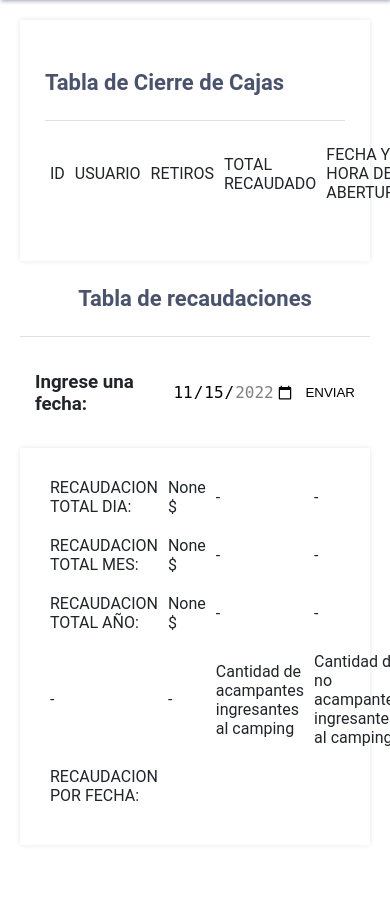
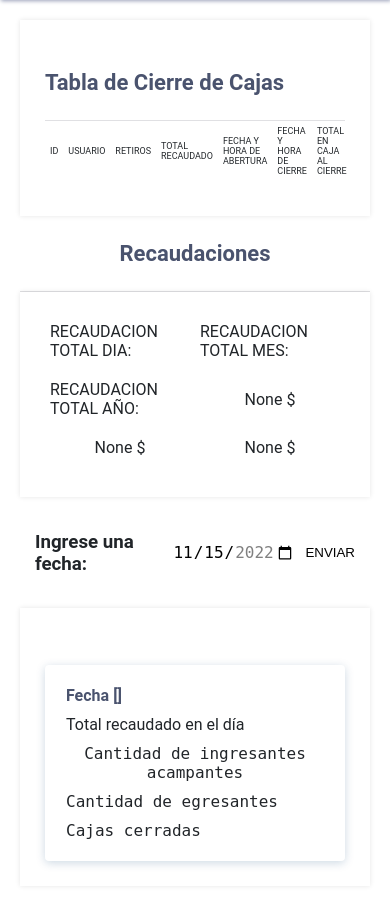
Before and after one commit to Mateo521/SiGA-Managment, a Flask app: page /recaudaciones in a window 390 px wide. Shown: the part 64-970 px from the top of the page. Run offline with Flask 2, Linux system fonts and the light colour scheme; the visitor is signed in with stand-in values (Sample User, id 1); data that the repository does not hold is empty; some libraries are stand-ins or nearby versions.

Commit message:
correcciones

```diff
--- a/application.py
+++ b/application.py
@@ -63,6 +63,8 @@
         cur.execute("SELECT * FROM caja_abierta ORDER BY id DESC")
     if(a == 6):
         cur.execute("SELECT * FROM caja_cerradas ORDER BY id DESC")
+    if(a==16):
+        cur.execute('SELECT * FROM caja_cerradas WHERE SUBSTRING(fecha_cierre,1,10) = (%s);',[fechas])
     if(a == 7):
         cur.execute('SELECT sum(total_recaudado) FROM caja_cerradas WHERE SUBSTRING(fecha_cierre, 1, 10) = (%s);',[fecha_actual])
     if(a == 8):
@@ -75,6 +77,12 @@
          cur.execute('SELECT count(*) FROM egreso WHERE fecha_ingreso = (%s);',[fechas])
     if(a==12):
          cur.execute('SELECT count(*) FROM ingreso_diario WHERE fecha_ingreso = (%s);',[fechas])
+    if(a==13):
+         cur.execute('SELECT count(*) FROM egreso WHERE fecha_egreso = (%s);',[fechas])
+    if(a==14):
+         cur.execute('SELECT count(*) FROM caja_cerradas WHERE SUBSTRING(fecha_cierre,1,10) = (%s);',[fechas])
+    if(a==15):
+         cur.execute('SELECT count(*) FROM caja_cerradas WHERE SUBSTRING(fecha_abertura, 1, 10) = (%s);',[fechas])
 
     return cur.fetchall()
 
@@ -197,13 +205,20 @@
     r = []
     c = []
     d = []
+    e = []
+    caja_a= []
+    caja_c = []
+    fecha = []
     if request.method =="POST":
         fecha = request.form["fechas"]
 
         r = conector(10,fecha)
         c = conector(11, fecha)
         d = conector(12, fecha)
-    return render_template("recaudaciones.html", caja_a = conector(5) , caja_c = conector(6) , r_dia = conector(7) , r_mes = conector(8) ,r_anio = conector(9) , r = r , c_p = c, c_pa = d)
+        e = conector(13 , fecha)
+        caja_a =  conector(14 , fecha)
+        caja_c =  conector(15 , fecha)
+    return render_template("recaudaciones.html", fecha = fecha , caja_a = conector(5) , caja_c = conector(6) , r_dia = conector(7) , r_mes = conector(8) ,r_anio = conector(9) , r = r , c_p = c, c_pa = d ,c_egresantes = e , cajaa = caja_a, cajac = caja_c)
 
 
 @app.route('/eliminar' , methods = ['GET', 'POST'])
--- a/static/style.css
+++ b/static/style.css
@@ -433,7 +433,9 @@
 	padding: 0 20px;
 	border-bottom: 1px solid rgba(83, 93, 125, 0.3);
 }
-
+span{
+	display: none;
+}
 .sidebar .sidebar-layout .sidebar-header>span {
 	overflow: hidden;
 	white-space: nowrap;
@@ -1278,8 +1280,30 @@
 }
 
 
+.tabla-s {
+	display: grid;
+	grid-template-columns: repeat(3, 1fr);
+	justify-items: center;
+	align-items: center;
+}
+
+@media screen and (max-width: 500px) {
+
+	.tabla-s {
+		grid-template-columns: 1fr 1fr;
+		justify-items: center;
+	}
+
+}
 
 @media screen and (max-width: 750px) {
+	.tablaCajas p {
+		font-size: 11px;
+	}
+
+	.titles {
+		font-size: 9px;
+	}
 
 
 	.card {
@@ -1383,3 +1407,152 @@
 	padding: 15px;
 
 }
+
+
+.Tabla_info {
+
+
+	display: grid;
+	grid-template-columns: repeat(5, 1fr);
+
+
+}
+
+.table {
+	background-color: var(--color-white);
+	width: 100%;
+	border-radius: 4px;
+	border-collapse: collapse;
+	max-width: 1200px;
+	margin: 0 auto;
+	margin-top: 2rem;
+	box-shadow: 0 2px 10px rgba(0, 67, 115, 0.2);
+}
+
+.table__header {
+	text-transform: uppercase;
+	font-weight: normal;
+	font-size: 0.75rem;
+}
+
+.table__link {
+	text-decoration: none;
+	color: var(--color-primary);
+}
+
+.table__row {
+	border-bottom: 1px solid var(--color-border);
+}
+
+.table__row--last {
+	border-bottom: 0;
+}
+
+.table__cell {
+	padding: 1rem 1.5rem;
+}
+
+.u-text-left {
+	text-align: left;
+}
+
+.u-text-right {
+	text-align: center;
+}
+
+.u-text-center {
+	text-align: center;
+}
+
+.u-font-mono {
+	font-family: 'PT Mono', monospace;
+}
+
+.btn {
+	background-color: transparent;
+	box-shadow: 0 0 0 1px var(--color-primary) inset;
+	text-align: center;
+	color: var(--color-primary);
+	display: inline-block;
+	margin: 0;
+	padding: 8px 16px;
+	font-size: 0.75rem;
+	position: relative;
+	border: none;
+	cursor: pointer;
+	border-radius: 4px;
+	white-space: nowrap;
+	text-overflow: ellipsis;
+	text-decoration: none;
+	line-height: 20px;
+	-webkit-font-smoothing: antialiased;
+}
+
+@media only screen and (max-width: 650px) {
+	span{
+		display: inline;
+	}
+
+	thead {
+		display: none;
+	}
+
+
+	.table__row {
+		display: grid;
+		grid-template-columns: 1fr ;
+		grid-template-rows: 1fr 1fr;
+		grid-column-gap: 1rem;
+		justify-items: start;
+		padding: 1rem;
+
+	}
+
+	.table__cell {
+		padding: 0;
+	}
+
+	/*
+	.table__account {
+	  grid-column: 1;
+	  grid-row: span 2;
+	}
+  */
+	.table__account-content {
+		display: flex;
+		flex-direction: column;
+	}
+
+	.table__account-number {
+		order: 2;
+		font-size: 12px;
+		padding-top: 0.25rem;
+	}
+
+	/*
+	.table__balance {
+	  grid-column: 2;
+	  grid-row: 2;
+	  font-size: 0.75rem;
+	  padding-top: 0.125rem;
+	}
+
+	.table__balance::before {
+	  content: "Balance: ";
+	}
+
+	.table__available {
+	  grid-column: 2;
+	  grid-row: 1;
+	  padding-bottom: 0.125rem;
+	}
+   */
+	.table__limit {
+		display: none;
+	}
+
+	.table__transfer {
+		grid-column: 3;
+		grid-row: span 2;
+	}
+}
--- a/templates/recaudaciones.html
+++ b/templates/recaudaciones.html
@@ -12,13 +12,13 @@
 
 
     <div style="display: grid; grid-template-columns:repeat(7,1fr);     align-items: center;" id="tabla">
-        <p>ID</p>
-        <p>USUARIO</p>
-        <p>RETIROS</p>
-        <p>TOTAL RECAUDADO</p>
-        <p>FECHA Y HORA DE ABERTURA</p>
-        <p>FECHA Y HORA DE CIERRE</p>
-        <p>TOTAL EN CAJA AL CIERRE</p>
+        <p class="titles">ID</p>
+        <p class="titles">USUARIO</p>
+        <p class="titles">RETIROS</p>
+        <p class="titles">TOTAL RECAUDADO</p>
+        <p class="titles">FECHA Y HORA DE ABERTURA</p>
+        <p class="titles">FECHA Y HORA DE CIERRE</p>
+        <p class="titles">TOTAL EN CAJA AL CIERRE</p>
 
     </div>
     <div class="items">
@@ -51,56 +51,135 @@
 <h3>Recaudacion total de las cajas del año : {{r_anio[0][0]}} $</h3>
  -->
 
-<h2 style="text-align: center;">Tabla de recaudaciones</h2>
+<h2 style="text-align: center;">Recaudaciones</h2>
+
+<div class="tabla-s">
+
+    <p id="r_diaria">RECAUDACION TOTAL DIA:</p>
+    <p id="r_mensual">RECAUDACION TOTAL MES:</p>
+    <p id="r_anual">RECAUDACION TOTAL AÑO:</p>
+    <p> {{r_dia[0][0]}} $</p>
+
+
+    <p>{{r_mes[0][0]}} $</p>
+
+
+    <p>{{r_anio[0][0]}} $</p>
+
+
+
+
+</div>
+<!--
+<div class="Tabla_info">
+
+    <p>Cantidad de ingresantes acampantes</p>
+    <p>Cantidad de </p>
+
+</div>
+-->
 <form action="{{url_for('recaudaciones')}}" method="POST" class="date_f">
     <input type="hidden" name="csrf_token" value="{{csrf_token()}}">
     <div style="display: flex; gap:10px; align-items: center;">
         <h3>Ingrese una fecha:</h3>
         <input type="date" id="start" name="fechas" value="2022-01-01" min="2022-01-01" style="font-size: 16px;">
-        <input type="submit" value="ENVIAR">
+        <input type="submit" value="ENVIAR" onclick="obtenerFecha()">
     </div>
 
 
 </form>
-<div style="display: grid; grid-template-columns:repeat(4,1fr);  align-items: center; ">
+<div class="table__wrap">
+    <table class="table">
+        <thead class="table__header">
+            <tr class="table__row">
+                <th class="table__cell u-text-left">Fecha</th>
+                <th class="table__cell u-text-left">Total recaudado en el día</th>
+                <th class="table__cell u-text-right">Cantidad de ingresantes acampantes</th>
+                <th class="table__cell u-text-right">Cantidad de ingresantes no acampantes</th>
+                <th class="table__cell u-text-right">Cantidad de egresantes</th>
+                <th class="table__cell u-text-right">Cajas abiertas</th>
+                <th class="table__cell u-text-right">Cajas cerradas</th>
+                <th></th>
+            </tr>
+        </thead>
 
-    <p id="r_diaria">RECAUDACION TOTAL DIA:</p>
-    <p> {{r_dia[0][0]}} $</p>
-    <p>-</p>
-    <p>-</p>
-    <p id="r_mensual">RECAUDACION TOTAL MES:</p>
-    <p>{{r_mes[0][0]}} $</p>
-    <p>-</p>
-    <p>-</p>
-    <p id="r_anual">RECAUDACION TOTAL AÑO:</p>
-    <p>{{r_anio[0][0]}} $</p>
-    <p>-</p>
-    <p>-</p>
-    <p>-</p>
-    <p>-</p>
-    <p>Cantidad de acampantes ingresantes al camping</p>
-    <p>Cantidad de no acampantes ingresantes al camping</p>
+        <tbody>
+
+            <tr class="table__row">
+                <td class="table__account table__cell">
+                    <span class="table__account-name">Fecha</span>
+                    {{fecha}}
+
+                </td>
+                <td class="table__account table__cell">
+                    <span class="table__account-name">Total recaudado en el día</span>
+                    {% for i in r %}
+                    {{i[0]}} $
+                    {%endfor%}
 
 
-    <p>RECAUDACION POR FECHA:</p>
-    {% for i in r %}
-    <p>{{i[0]}} $</p>
-    {%endfor%}
 
+                </td>
+                <td class="table__balance table__cell u-text-right u-font-mono">
+                    <span class="table__account-name">Cantidad de ingresantes acampantes</span>
                     {% for i in c_pa %}
-    <p>{{i[0]}}</p>
+                    {{i[0]}}
                     {% endfor%}
 
+                </td>
+                <td class="table__limit table__cell u-text-right u-font-mono">
+                    <span class="table__account-name">Cantidad de ingresantes no acampantes</span>
                     {% for i in c_p %}
-    <p>{{i[0]}}</p>
+                    {{i[0]}}
+                    {% endfor%}
+
+                </td>
+                <td class="table__available table__cell u-text-right u-font-mono">
+                    <span class="table__account-name">Cantidad de egresantes</span>
+                    {% for i in c_egresantes %}
+                    {{i[0]}}
+                    {% endfor%}
+
+                </td>
+                <td class="table__limit table__cell u-text-right u-font-mono">
+                    <span class="table__account-name">Cajas abiertas</span>
+                    {% for i in cajaa %}
+                    {{i[0]}}
+                    {% endfor%}
+
+                </td>
+                <td class="table__available table__cell u-text-right u-font-mono">
+                    <span class="table__account-name">Cajas cerradas</span>
+                    {% for i in cajac %}
+                    {{i[0]}}
                     {% endfor%}
 
 
 
-
-</div>
+                </td>
 
 
+            </tr>
+
+
+
+
+        </tbody>
+        <!--
+        <tfoot>
+
+            <tr class="table__row table__row--last">
+                <td class="table__cell" align="right">Total (<acronym title="US Dollars">USD</acronym>):</td>
+                <td class="table__balance table__cell u-text-right u-font-mono">900.000</td>
+                <td class="table__limit table__cell u-text-right u-font-mono">500.000</td>
+                <td class="table__available table__available--total table__cell u-text-right u-font-mono">1.400.000</td>
+                <td></td>
+            </tr>
+
+        </tfoot>
+         -->
+    </table>
+</div>
 
 
 <script>
@@ -164,6 +243,8 @@
         today = yyyy + '-' + mm + '-' + dd;
         document.getElementById("start").value = today;
         document.getElementById("start").setAttribute("max", today);
+
     }
+
 </script>
 {% endblock %}
```
Lines whose indentation alone changed are shown as unchanged.
